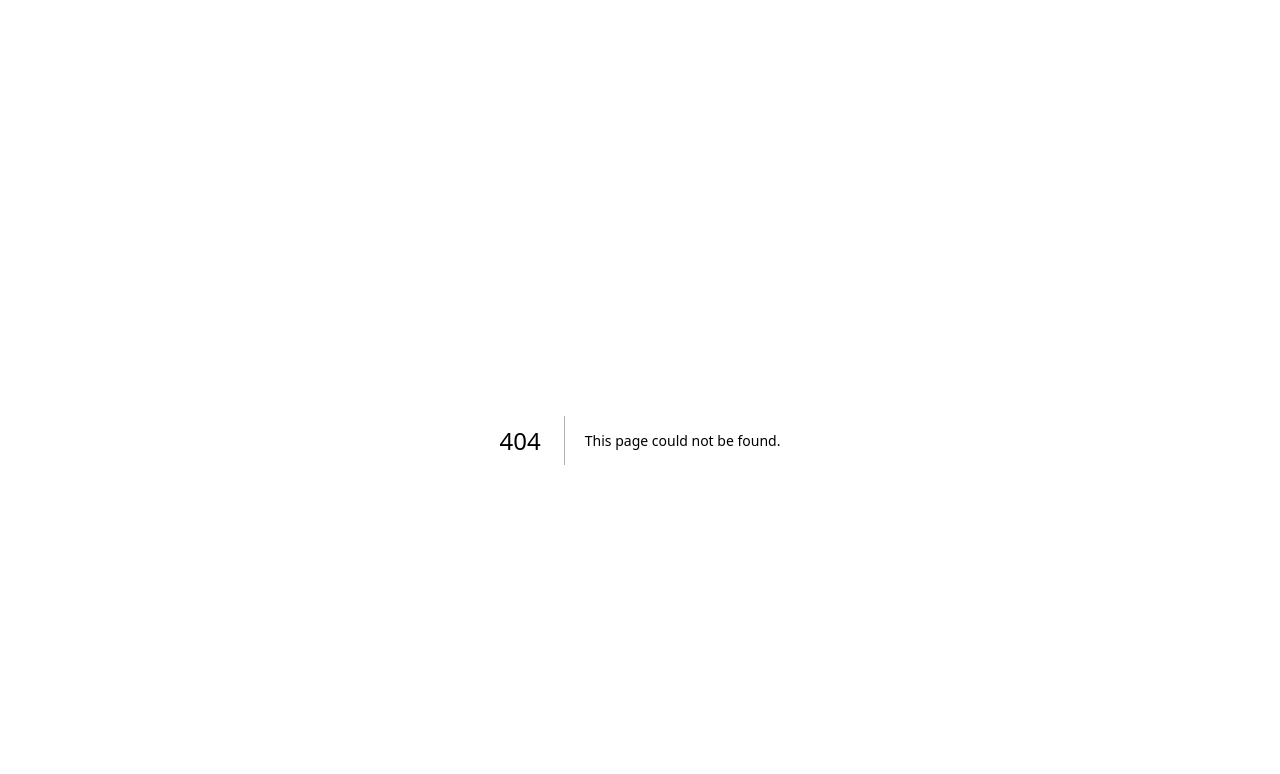
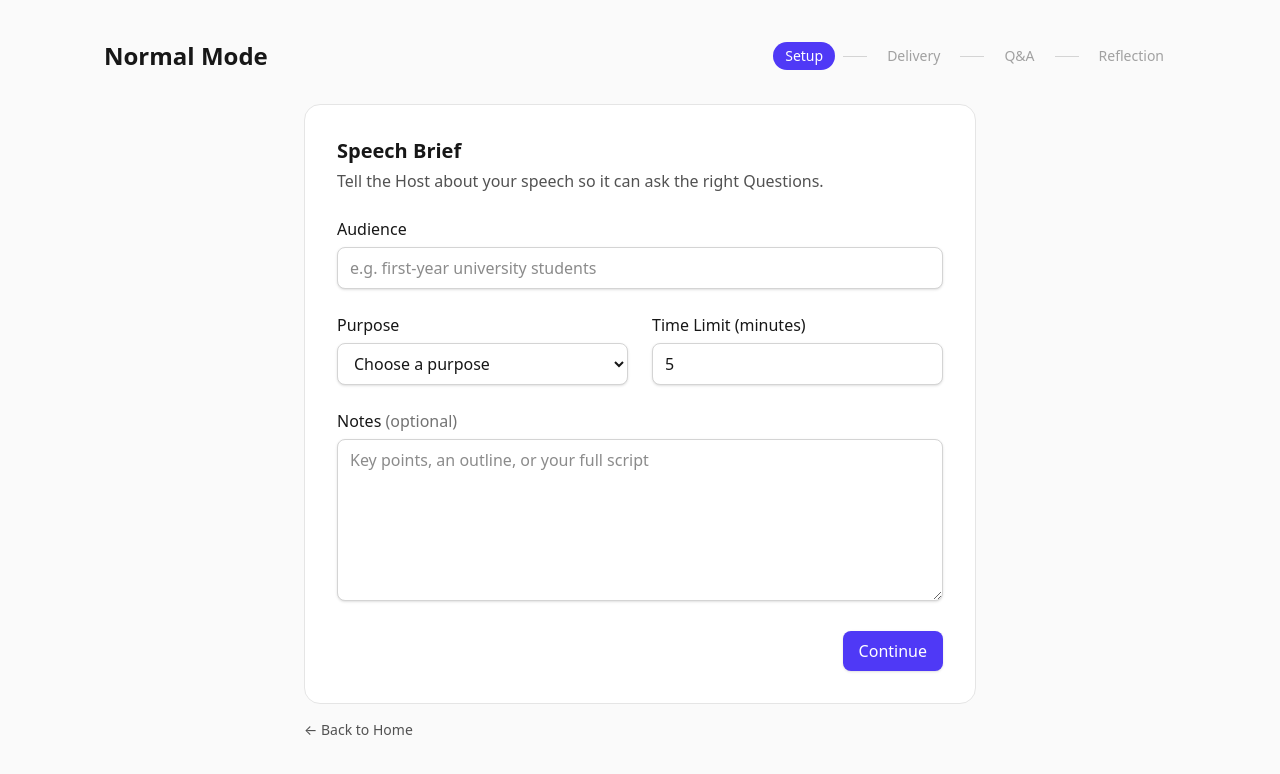
Before and after one commit to kaiyoig/public-speaking-preparation, a Next.js app: page /normal in a window 1280 px wide. Before the commit this address had no page. Shown: the top 774 px of the page. Built offline with nearby package versions, Linux system fonts and the light colour scheme.

Commit message:
Add Normal Mode page with Setup and Phase placeholders

```diff
--- /dev/null
+++ b/app/normal/page.tsx
@@ -0,0 +1,92 @@
+"use client";
+
+import Link from "next/link";
+import { useReducer } from "react";
+import { PhaseSteps } from "@/components/PhaseSteps";
+import { SpeechBriefForm } from "@/components/SpeechBriefForm";
+import type { Recording, SpeechBrief } from "@/domain/types";
+
+type State =
+  | { phase: "setup"; brief?: SpeechBrief }
+  | { phase: "delivery"; brief: SpeechBrief }
+  | { phase: "qa"; brief: SpeechBrief; delivery: Recording }
+  | { phase: "reflection"; brief: SpeechBrief; delivery: Recording; answers: Recording[] };
+
+type Action =
+  | { type: "briefSubmitted"; brief: SpeechBrief }
+  | { type: "deliveryFinished"; delivery: Recording }
+  | { type: "qandaFinished"; answers: Recording[] }
+  | { type: "practiseAgain" };
+
+function reducer(state: State, action: Action): State {
+  switch (action.type) {
+    case "briefSubmitted":
+      return state.phase === "setup" ? { phase: "delivery", brief: action.brief } : state;
+    case "deliveryFinished":
+      return state.phase === "delivery" ? { phase: "qa", brief: state.brief, delivery: action.delivery } : state;
+    case "qandaFinished":
+      return state.phase === "qa"
+        ? { phase: "reflection", brief: state.brief, delivery: state.delivery, answers: action.answers }
+        : state;
+    case "practiseAgain":
+      return state.phase === "reflection" ? { phase: "setup", brief: state.brief } : state;
+  }
+}
+
+const PHASES = [
+  { id: "setup", label: "Setup" },
+  { id: "delivery", label: "Delivery" },
+  { id: "qa", label: "Q&A" },
+  { id: "reflection", label: "Reflection" },
+] as const;
+
+const EMPTY_RECORDING: Recording = { transcript: "", bodyLanguageObservations: [] };
+
+/** A Normal Mode Session. Sessions are not saved: refreshing restarts it. */
+export default function NormalModePage() {
+  const [state, dispatch] = useReducer(reducer, { phase: "setup" });
+
+  return (
+    <div className="flex flex-col gap-8">
+      <header className="flex flex-wrap items-center justify-between gap-4">
+        <h1 className="text-2xl font-semibold">Normal Mode</h1>
+        <PhaseSteps phases={PHASES} current={state.phase} />
+      </header>
+
+      {state.phase === "setup" && (
+        <div className="mx-auto flex w-full max-w-2xl flex-col gap-4">
+          <SpeechBriefForm initial={state.brief} onSubmit={(brief) => dispatch({ type: "briefSubmitted", brief })} />
+          <Link href="/" className="self-start text-sm text-neutral-600 hover:underline dark:text-neutral-400">
+            ← Back to Home
+          </Link>
+        </div>
+      )}
+
+      {state.phase === "delivery" && (
+        <Placeholder
+          label="Delivery — coming in ticket 05"
+          onAdvance={() => dispatch({ type: "deliveryFinished", delivery: EMPTY_RECORDING })}
+        />
+      )}
+
+      {state.phase === "qa" && (
+        <Placeholder label="Q&A — coming in ticket 06" onAdvance={() => dispatch({ type: "qandaFinished", answers: [] })} />
+      )}
+
+      {state.phase === "reflection" && (
+        <Placeholder label="Reflection — coming in ticket 07" onAdvance={() => dispatch({ type: "practiseAgain" })} />
+      )}
+    </div>
+  );
+}
+
+function Placeholder({ label, onAdvance }: { label: string; onAdvance: () => void }) {
+  return (
+    <div className="card flex flex-col items-center gap-4 p-10">
+      <p className="text-neutral-600 dark:text-neutral-400">{label}</p>
+      <button type="button" onClick={onAdvance} className="btn-primary">
+        Next
+      </button>
+    </div>
+  );
+}
```
